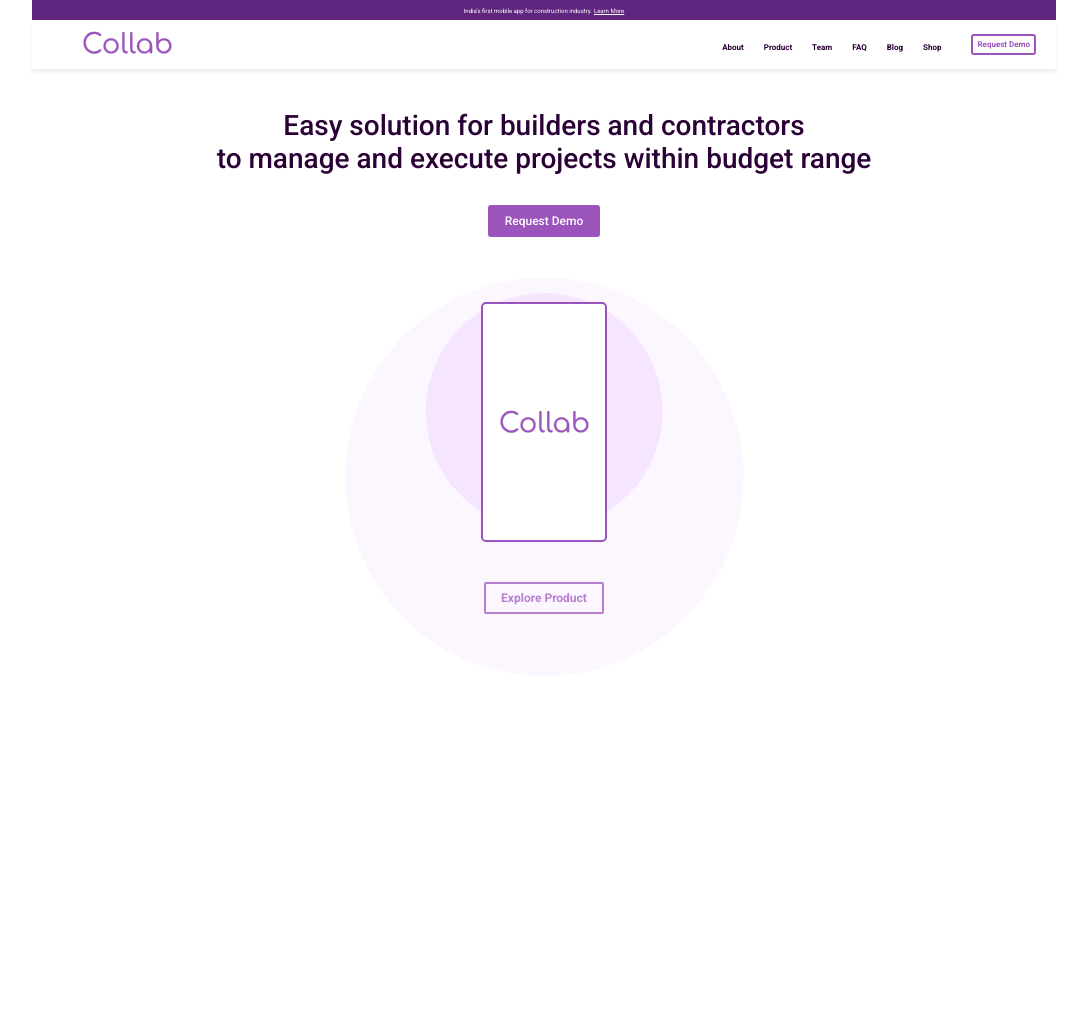
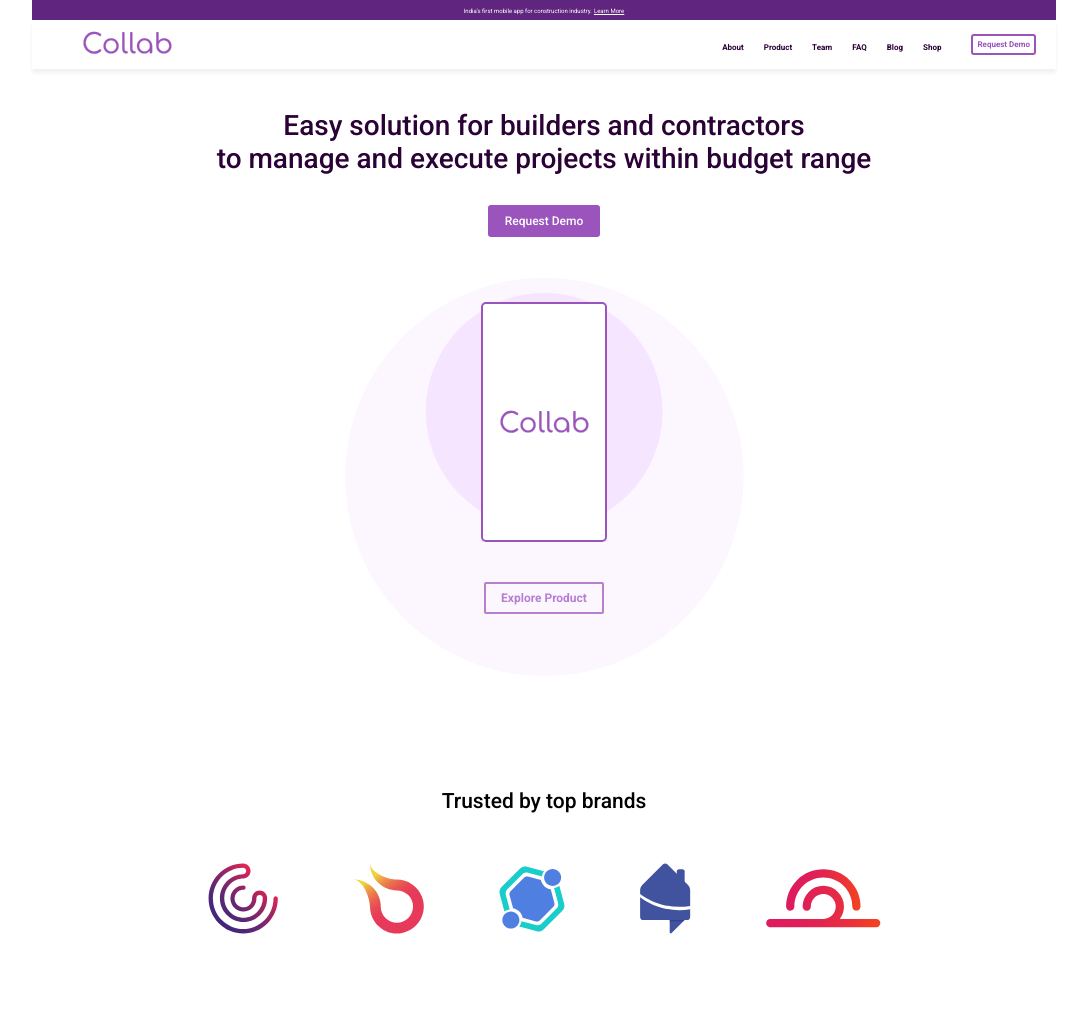
Before and after one commit to KestutisRuockus/collab, a plain HTML site: page index.html in a window 1280 px wide. Shown: the whole page, without its empty margins (96-1183 px from the left). Before the commit the page ends 800 px from the top, so only its background shows below. Drawn offline with Linux system fonts and the light colour scheme.

Commit message:
section 'brands'

```diff
--- a/css/style.css
+++ b/css/style.css
@@ -95,6 +95,7 @@ header .navbar {
   align-items: center;
   text-align: center;
   width: 80%;
+  height: 720px;
   margin: auto;
 }
 
@@ -165,3 +166,18 @@ header .navbar {
   position: absolute;
   top: 305px;
 }
+
+.brands .title {
+  text-align: center;
+  font-size: 21px;
+  line-height: 24px;
+  font-weight: 500;
+  margin-bottom: 50px;
+}
+
+.brands .logos {
+  display: flex;
+  justify-content: center;
+  gap: 75px;
+  padding-bottom: 80px;
+}
--- a/index.html
+++ b/index.html
@@ -55,6 +55,16 @@
           <button class="explore-btn">Explore Product</button>
         </div>
       </section>
+      <section class="brands">
+        <div class="title">Trusted by top brands</div>
+        <div class="logos">
+          <img src="/images/img/logo1.svg" alt="logo1">
+          <img src="/images/img/logo2.svg" alt="logo2">
+          <img src="/images/img/logo3.svg" alt="logo3">
+          <img src="/images/img/logo4.svg" alt="logo4">
+          <img src="/images/img/logo5.svg" alt="logo5">
+        </div>
+      </section>
     </main>
   </body>
 </html>
```
